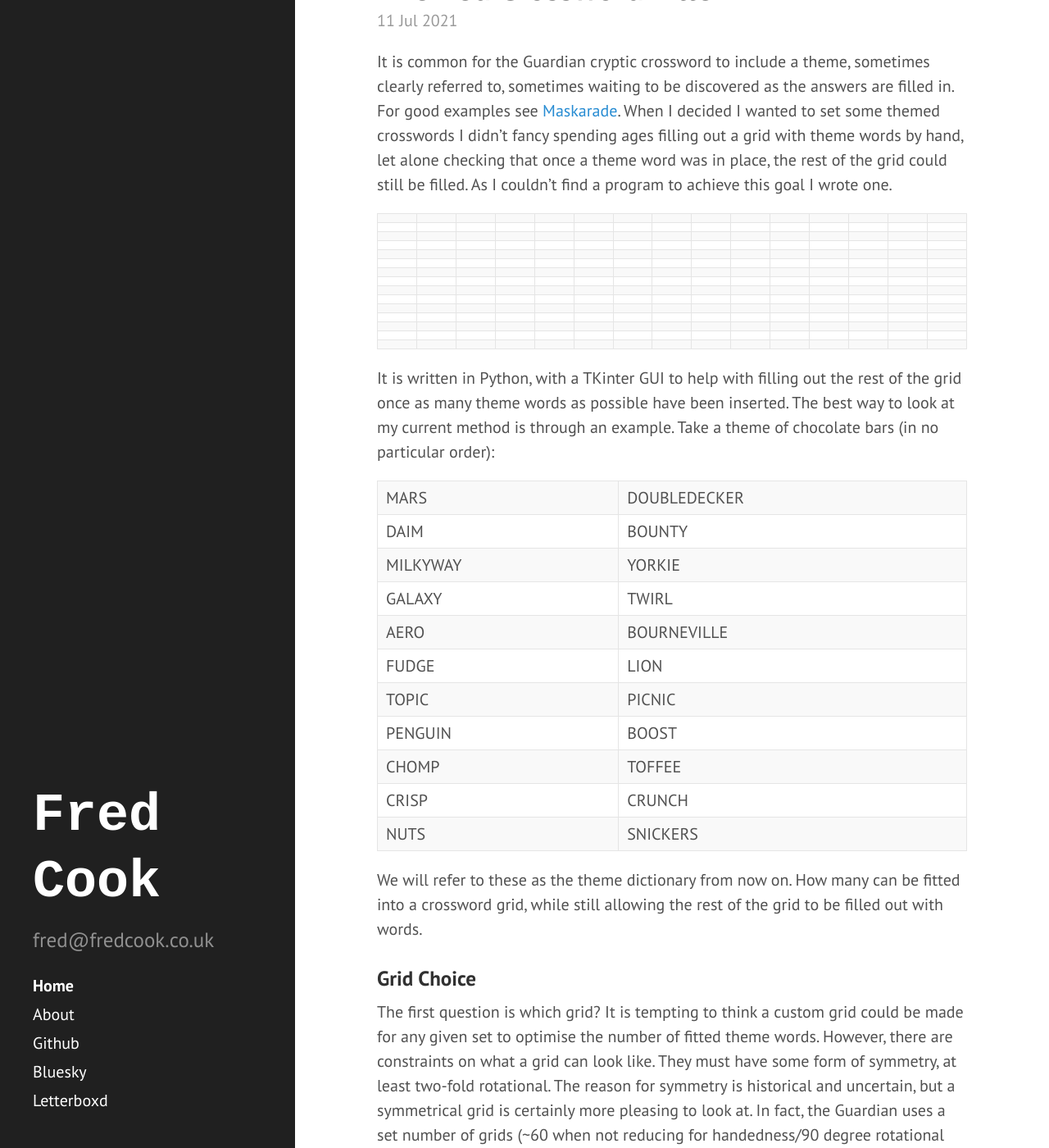
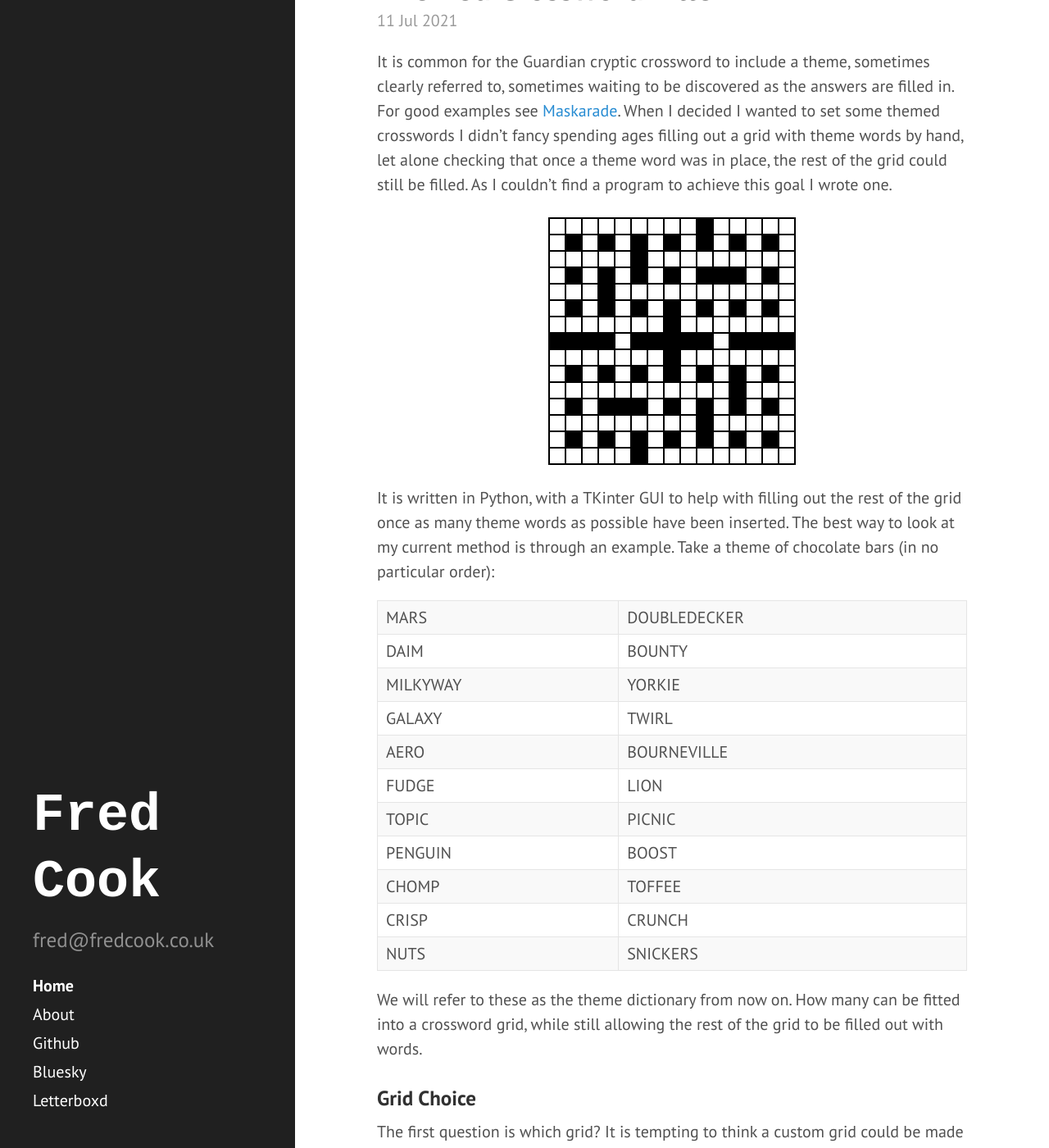
Before and after one commit to fred-cook/website, a Jekyll site: the page built from index.html, in a window 1280 px wide and 1400 px high, scrolled down 1098 px. Shown: the whole window at 82% size. Built offline with Jekyll 4.4.1, drawn with Linux system fonts in a browser that asks for light colours; the list of posts is cut into pages by our own code.

Commit message:
adding crossword css

```diff
--- a/public/css/hyde.css
+++ b/public/css/hyde.css
@@ -166,85 +166,50 @@ a.sidebar-nav-item:focus {
   }
 }
 
-
-
-/*
- * Themes
- *
- * As of v1.1, Hyde includes optional themes to color the sidebar and links
- * within blog posts. To use, add the class of your choosing to the `body`.
- */
-
-/* Base16 (http://chriskempson.github.io/base16/#default) */
-
-/* Red */
-.theme-base-08 .sidebar {
-  background-color: #ac4142;
-}
-.theme-base-08 .content a,
-.theme-base-08 .related-posts li a:hover {
-  color: #ac4142;
+.xw_grid {
+  display: block;
+  width: 312px;
+  border-collapse: collapse;
+  padding: 5px;
+  margin-left: auto;
+  margin-right: auto;
+  background-color: var(--clr-shaded);
+  border: 1px;
+  border-color: black;
 }
 
-/* Orange */
-.theme-base-09 .sidebar {
-  background-color: #d28445;
-}
-.theme-base-09 .content a,
-.theme-base-09 .related-posts li a:hover {
-  color: #d28445;
+.xw_grid td, .xw_grid tr {
+  border: none;
+  padding: 0;
+  margin: 0;
+  line-height: 0px;
 }
 
-/* Yellow */
-.theme-base-0a .sidebar {
-  background-color: #f4bf75;
-}
-.theme-base-0a .content a,
-.theme-base-0a .related-posts li a:hover {
-  color: #f4bf75;
+/* Correcting for the borders all being double within the
+core of the grid */
+.xw_grid tr:first-child {
+  border-top: 1px solid black;}
+.xw_grid tr:last-child {
+  border-bottom: 1px solid black;}
+.xw_grid th:first-child,
+.xw_grid td:first-child{
+  border-left: 1px solid black; }
+.xw_grid th:last-child,
+.xw_grid td:last-child {
+  border-right: 1px solid black; }
+
+.xw_dark, .xw_light {
+  box-sizing: border-box;
+  margin: 0;
+  padding: 0;
+  display: inline-block;
+  background-color: black;
+  height: 20px;
+  width: 20px;
+  border: 1px solid black;
 }
 
-/* Green */
-.theme-base-0b .sidebar {
-  background-color: #90a959;
+.xw_light {
+  background-color: white;
+  border-color: black;
 }
-.theme-base-0b .content a,
-.theme-base-0b .related-posts li a:hover {
-  color: #90a959;
-}
-
-/* Cyan */
-.theme-base-0c .sidebar {
-  background-color: #75b5aa;
-}
-.theme-base-0c .content a,
-.theme-base-0c .related-posts li a:hover {
-  color: #75b5aa;
-}
-
-/* Blue */
-.theme-base-0d .sidebar {
-  background-color: #6a9fb5;
-}
-.theme-base-0d .content a,
-.theme-base-0d .related-posts li a:hover {
-  color: #6a9fb5;
-}
-
-/* Magenta */
-.theme-base-0e .sidebar {
-  background-color: #aa759f;
-}
-.theme-base-0e .content a,
-.theme-base-0e .related-posts li a:hover {
-  color: #aa759f;
-}
-
-/* Brown */
-.theme-base-0f .sidebar {
-  background-color: #8f5536;
-}
-.theme-base-0f .content a,
-.theme-base-0f .related-posts li a:hover {
-  color: #8f5536;
-}
```
